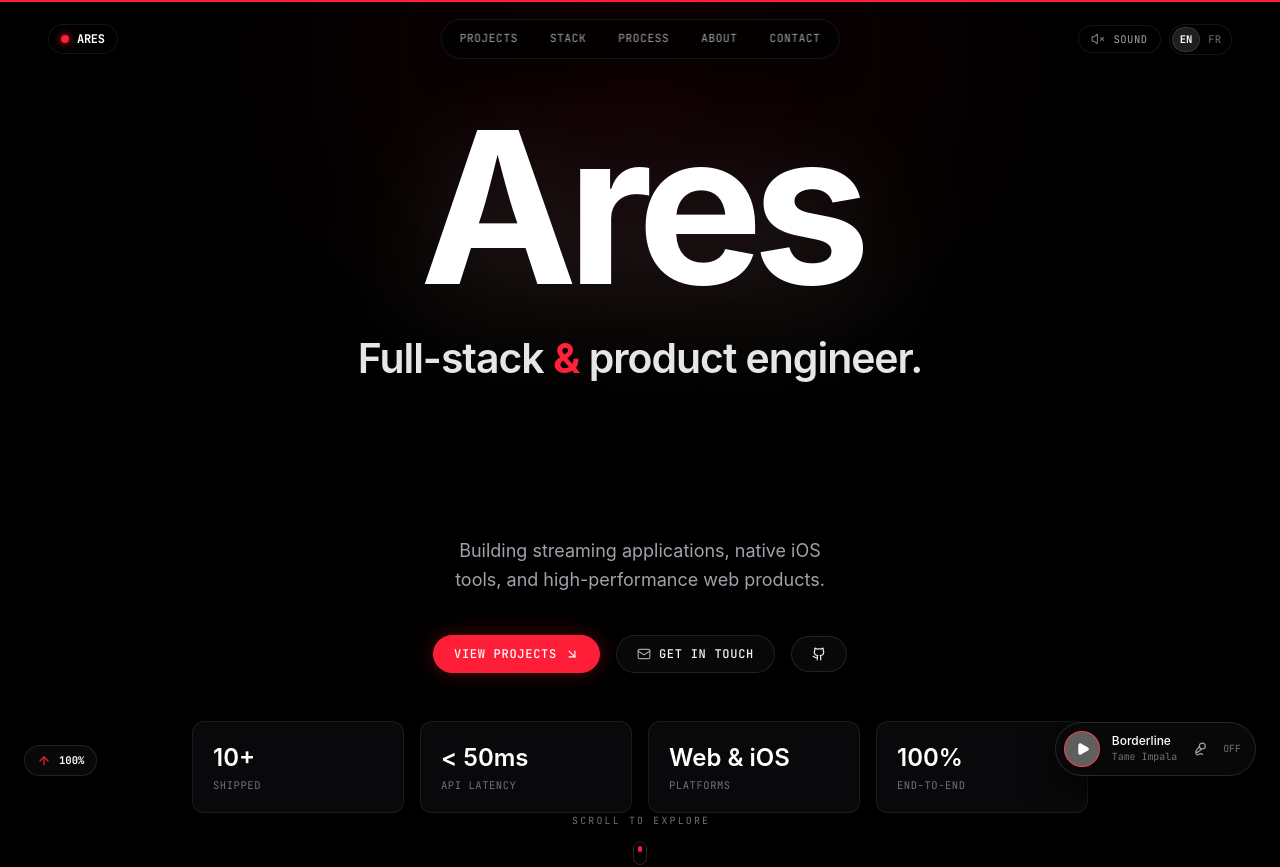
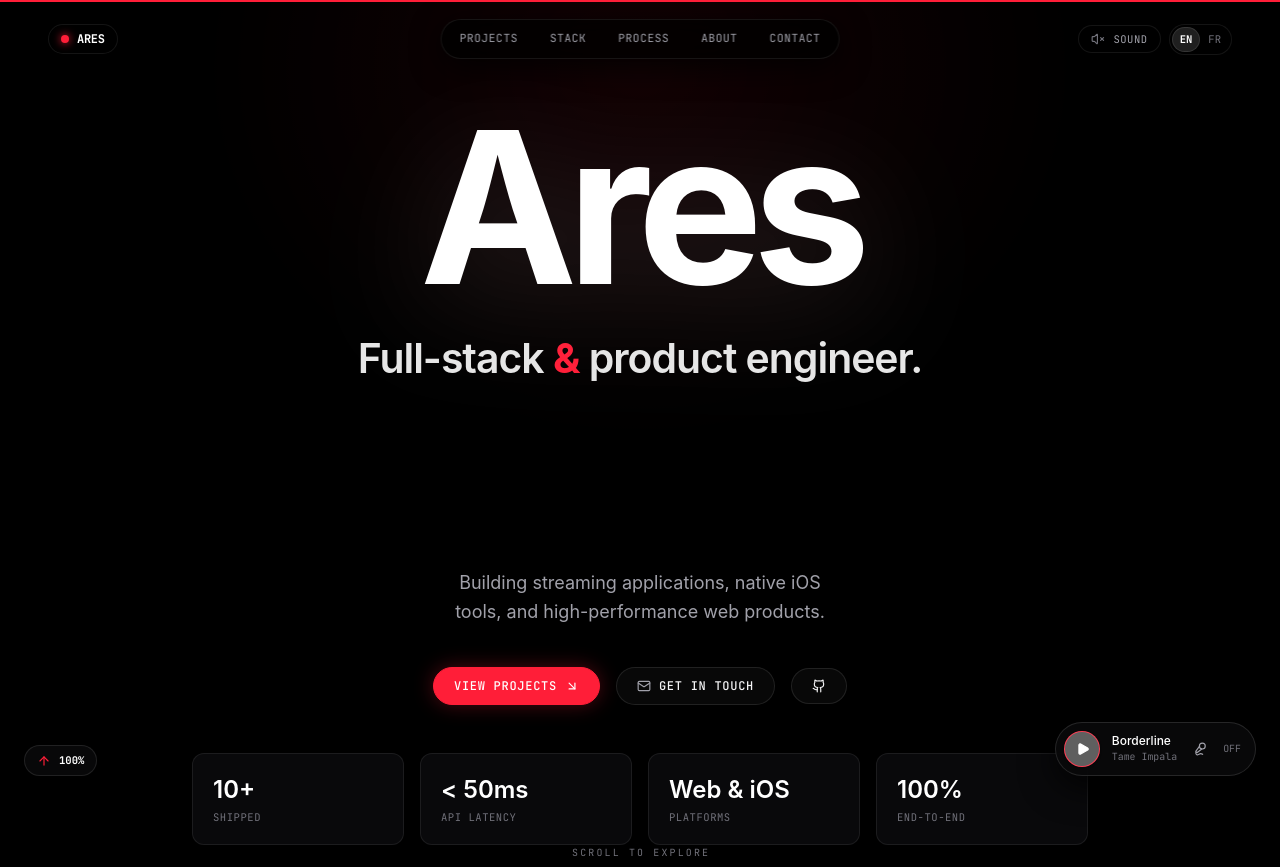
Before and after one commit to Apnkk/portfolio, a React (Vite) app: page / in a window 1280 px wide. Shown: the top 867 px of the page. Built offline with nearby package versions, Linux system fonts and the light colour scheme; grey boxes are pictures that could not be loaded; a web font is replaced by a local one.

Commit message:
feat(hero): further lower description, actions and metrics cluster

```diff
--- a/src/components/Hero.tsx
+++ b/src/components/Hero.tsx
@@ -91,7 +91,7 @@ export const Hero = () => {
         </motion.h1>
 
         {/* Lower Content Cluster: Description, CTAs & Metrics pushed lower down */}
-        <div className="flex flex-col items-center w-full mt-16 sm:mt-24 lg:mt-32">
+        <div className="flex flex-col items-center w-full mt-20 sm:mt-32 lg:mt-40">
           {/* Value Proposition Statement - Concise */}
           <motion.p
             variants={itemVariants}
```
